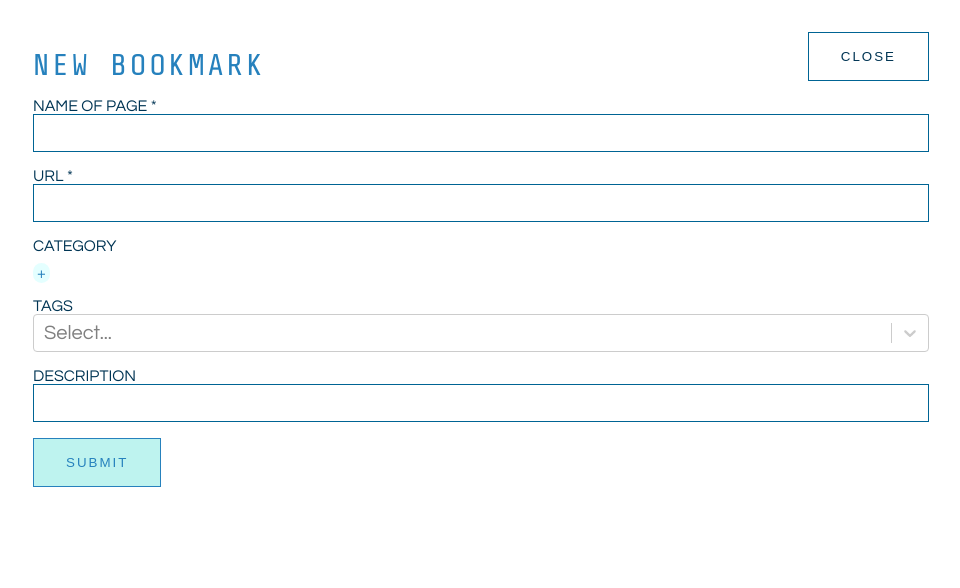
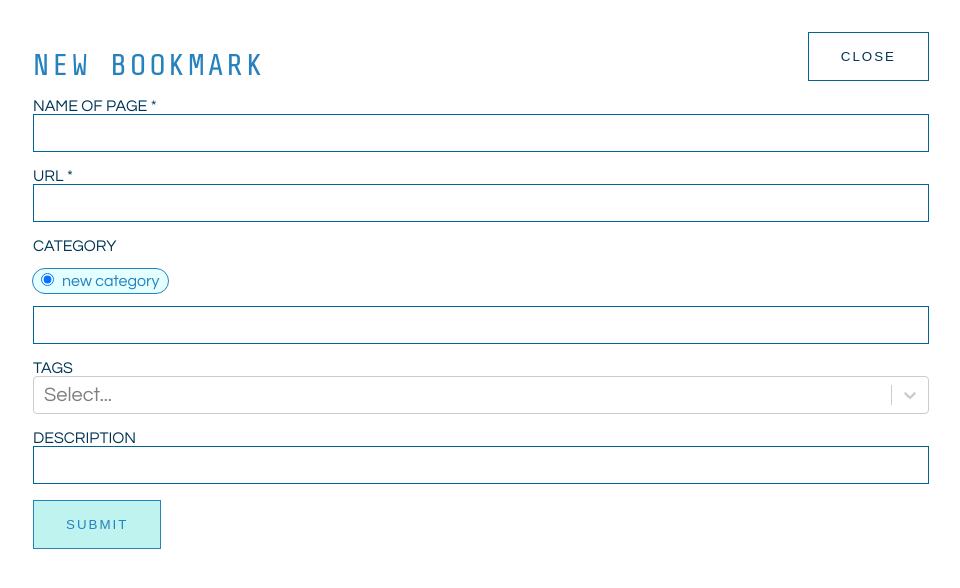
Before and after one commit to mistyb01/web-collector, a React (Create React App) app: page /#/add in a window 1280 px wide. Shown: the top 588 px of the page, without its empty margins (159-1119 px from the left). Built offline with nearby package versions, Linux system fonts and the light colour scheme; the HTML template or start-up script is replaced by a standard one.

Commit message:
category input styles

```diff
--- a/src/AddBookmark.tsx
+++ b/src/AddBookmark.tsx
@@ -1,10 +1,9 @@
-import React, { FormEvent, useState }  from 'react';
-import { BookmarkType } from './@types/app';
-import Creatable from 'react-select/creatable';
-import { Link, useNavigate } from 'react-router-dom';
-import AnimatedPage from './AnimatedPage';
-var uniqid = require('uniqid');
-
+import React, { FormEvent, useState } from "react";
+import { BookmarkType } from "./@types/app";
+import Creatable from "react-select/creatable";
+import { Link, useNavigate } from "react-router-dom";
+import AnimatedPage from "./AnimatedPage";
+var uniqid = require("uniqid");
 
 interface Props {
   handleAddToBookmarks: Function;
@@ -12,102 +11,170 @@ interface Props {
 }
 
 export const AddBookmark: React.FC<Props> = (props: Props) => {
-
-    const [name, setName] = useState('');
-    const [url, setUrl] = useState('');
-    const [selectedCategory, setCategory] = useState('');
-    const [tag, setTag] = useState('');
-    const [description, setDescription] = useState('');
-    const [showCategoryInput, setShowCategoryInput] = useState(false);
+  const [name, setName] = useState("");
+  const [url, setUrl] = useState("");
+  const [selectedCategory, setCategory] = useState("");
+  const [tag, setTag] = useState("");
+  const [description, setDescription] = useState("");
+  const [showCategoryInput, setShowCategoryInput] = useState(true);
   const navigate = useNavigate();
 
   const [showNameError, setShowNameError] = useState(false);
   const [showUrlError, setShowUrlError] = useState(false);
 
-    const categoryList = Array.from(new Set(props.bookmarkData.map(bookmark => bookmark.category)));
-    const filteredBookmarks = props.bookmarkData.filter(bookmark => bookmark.category === selectedCategory);
-    const tags = Array.from(new Set(filteredBookmarks.map(bookmark => bookmark.tag)));
+  const categoryList = Array.from(
+    new Set(props.bookmarkData.map((bookmark) => bookmark.category))
+  );
+  const filteredBookmarks = props.bookmarkData.filter(
+    (bookmark) => bookmark.category === selectedCategory
+  );
+  const tags = Array.from(
+    new Set(filteredBookmarks.map((bookmark) => bookmark.tag))
+  );
 
   function validateForm(e: FormEvent<HTMLFormElement>) {
     e.preventDefault();
-        name === '' ? setShowNameError(true) : setShowNameError(false);
-        url == '' ? setShowUrlError(true) : setShowUrlError(false);
-        if (name !== '' && url !== '') submitBookmark();
+    name === "" ? setShowNameError(true) : setShowNameError(false);
+    url == "" ? setShowUrlError(true) : setShowUrlError(false);
+    if (name !== "" && url !== "") submitBookmark();
   }
 
   function submitBookmark() {
-        const newBookmark:BookmarkType = {
+    const newBookmark: BookmarkType = {
       id: uniqid(),
       name: name,
       url: url,
       description: description,
-            category: selectedCategory || 'uncategorized',
-            tag: tag || 'untagged'
-        }
+      category: selectedCategory || "uncategorized",
+      tag: tag || "untagged",
+    };
     props.handleAddToBookmarks(newBookmark);
-        setName('');
-        setUrl('');
-        setCategory('');
-        setTag('');
-        setDescription('');
-        navigate('/');
+    setName("");
+    setUrl("");
+    setCategory("");
+    setTag("");
+    setDescription("");
+    navigate("/");
   }
 
   return (
     <AnimatedPage>
-        <div className='page-container vertical-space'>
+      <div className="page-container vertical-space">
         <div className="editor-header-buttons horizontal-space">
-                <Link to='/'><button className="header__button">close</button></Link>
+          <Link to="/">
+            <button className="header__button">close</button>
+          </Link>
         </div>
         <h2>new bookmark</h2>
-            <form onSubmit={validateForm} className='add-bookmark__form vertical-space'>
-                    <label className='add-bookmark__label'>
+        <form
+          onSubmit={validateForm}
+          className="add-bookmark__form vertical-space"
+        >
+          <label className="add-bookmark__label">
             <span>Name of Page *</span>
-                        <input type="text" value={name} onChange={(e) => setName(e.target.value) } />
-                        {showNameError && <p className='highlight-text'>name can't be empty!</p>}
+            <input
+              type="text"
+              value={name}
+              onChange={(e) => setName(e.target.value)}
+            />
+            {showNameError && (
+              <p className="highlight-text">name can't be empty!</p>
+            )}
           </label>
-                    <label className='add-bookmark__label'>
+          <label className="add-bookmark__label">
             <span>URL *</span>
-                        <input type="text" value={url} onChange={(e) => setUrl(e.target.value)} />
-                        {showUrlError && <p className='highlight-text'>url can't be empty!</p>}
+            <input
+              type="text"
+              value={url}
+              onChange={(e) => setUrl(e.target.value)}
+            />
+            {showUrlError && (
+              <p className="highlight-text">url can't be empty!</p>
+            )}
           </label>
-                    <label className='add-bookmark__label vertical-space'>
+          <label className="add-bookmark__label vertical-space">
             <span>Category</span>
-                        <div className='add-bookmark__category-options horizontal-space '>
-                            <label className="radio-label category-option category-option--new"><input type="radio" name="category" value="new" checked={showCategoryInput} onChange={() => {setCategory(''); setShowCategoryInput(!showCategoryInput)}} />
-                            +</label>
-                            {(localStorage.getItem('bookmarkData') !== null) && categoryList.map((category) => {
-                                return (
-                                    <label key={uniqid()}
-                                    className={`${category === selectedCategory ? 'radio-label--selected radio-label category-option' : 'radio-label category-option'}`}>
+          </label>
+          <div
+            role="radiogroup"
+            className="add-bookmark__category-options horizontal-space "
+          >
+            <li
+              className={
+                showCategoryInput
+                  ? "category-option radio-label--selected"
+                  : "category-option"
+              }
+            >
               <input
                 type="radio"
                 name="category"
+                id="new-category"
+                value="new"
+                checked={showCategoryInput}
+                onChange={() => {
+                  setCategory("");
+                  setShowCategoryInput(!showCategoryInput);
+                }}
+              />
+              <label htmlFor="new-category">new category</label>
+            </li>
+            {localStorage.getItem("bookmarkData") !== null &&
+              categoryList.map((category) => {
+                return (
+                  <li
+                    key={uniqid()}
+                    className={
+                      category === selectedCategory
+                        ? "radio-label--selected category-option"
+                        : "category-option"
+                    }
+                  >
+                    <input
+                      type="radio"
+                      name="category"
+                      id={category}
                       value={category}
-                                    onChange={(e) => {setShowCategoryInput(false); setCategory(e.target.value)}}
+                      checked={category === selectedCategory}
+                      onChange={(e) => {
+                        setShowCategoryInput(false);
+                        setCategory(e.target.value);
+                      }}
                     />
-                                    {category}</label>
-                                )
+                    <label htmlFor={category}>{category}</label>
+                  </li>
+                );
               })}
           </div>
-                        {showCategoryInput && <input type="text" value={selectedCategory} onChange={(e) => setCategory(e.target.value)} />}
-                    </label>
-                    <label className='add-bookmark__label'>
+          {showCategoryInput && (
+            <input
+              type="text"
+              value={selectedCategory}
+              onChange={(e) => setCategory(e.target.value)}
+            />
+          )}
+          <label className="add-bookmark__label">
             <span>Tags</span>
             <Creatable
-                            options={tags.map(tag => ({label: tag, value: tag}))}
-                            onChange={(opt) => setTag(opt!.value)}/>
+              options={tags.map((tag) => ({ label: tag, value: tag }))}
+              onChange={(opt) => setTag(opt!.value)}
+            />
           </label>
-                    <label className='add-bookmark__label'>
+          <label className="add-bookmark__label">
             <span>Description</span>
-                        <input type="text" value={description} onChange={(e) => setDescription(e.target.value)}/>
+            <input
+              type="text"
+              value={description}
+              onChange={(e) => setDescription(e.target.value)}
+            />
           </label>
-                <button type="submit" className="form-button">submit</button>
+          <button type="submit" className="form-button">
+            submit
+          </button>
         </form>
       </div>
     </AnimatedPage>
-    )
-
-}
+  );
+};
 
 export default AddBookmark;
--- a/src/index.css
+++ b/src/index.css
@@ -301,11 +301,15 @@ input[type=text]:focus {
   color: var(--highlight-color);
 }
 
-.radio-label { position: relative; }
+.category-option {
+  font-size: 1rem;
+  border-radius: 100vh;
+  background-color: var(--main-accent-color);
+  padding: 0.25rem 0.5rem;
+}
 
-.radio-label input {
-  position: absolute;
-  opacity: 0;
+.category-option input {
+  margin-right: 0.5rem;
 }
 
 .radio-label--selected {
@@ -329,17 +333,6 @@ input[type=text]:focus {
 
 .add-bookmark__category-options li {
   display: inline;
-}
-
-.category-option {
-  font-size: 1rem;
-  border-radius: 100vh;
-  background-color: var(--main-accent-color);
-  padding: 0.1rem 0.25rem;
-}
-
-.category-option--new {
-  color: var(--highlight-color);
 }
 
 /* edit mode */
```
Lines whose indentation alone changed are shown as unchanged.
